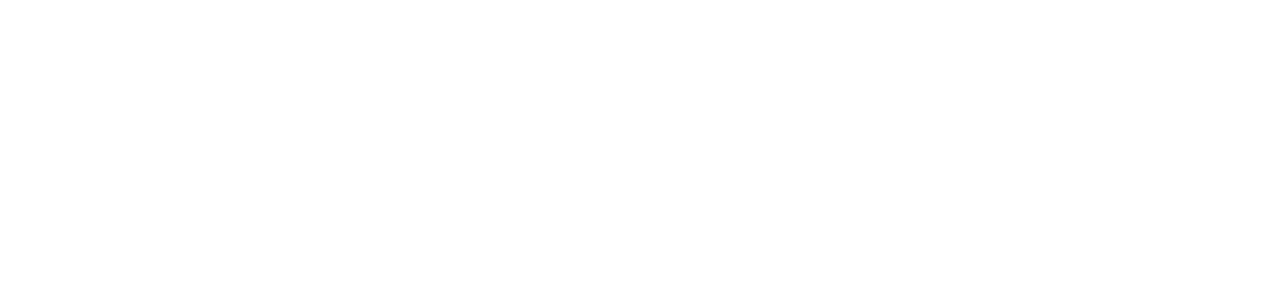
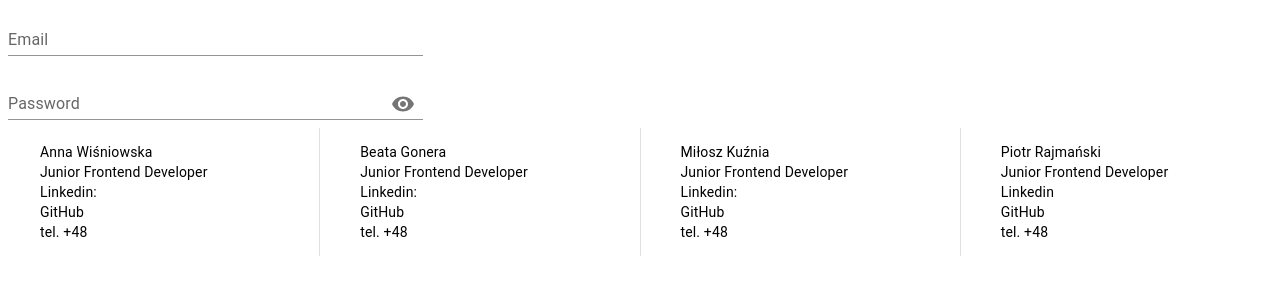
Before and after one commit to rajmanski/BookShare, a React (Create React App) app: page /singin in a window 1280 px wide. Before the commit this address had no page. Shown: the top 300 px of the page. Built offline with nearby package versions, Linux system fonts and the light colour scheme.

Commit message:
Początek komponentu LoginPage/singin

```diff
--- a/src/App.tsx
+++ b/src/App.tsx
@@ -3,6 +3,7 @@
 import { RegisterPage } from './components/RegisterPage/RegisterPage';
 import { MyBooksPage } from './components/authorised/MyBooksPage/MyBooksPage';
 import { Routes, Route } from 'react-router-dom'
+import { LoginPage } from './components/LoginPage/LoginPage';
 
 function App() {
   return (
@@ -12,6 +13,7 @@
       <Route path='/' element={<HomePage/>}></Route>
       <Route path='/signup' element={<RegisterPage/>}></Route>
       <Route path='/mybooks' element={<MyBooksPage/>}></Route>
+      <Route path='/singin' element={<LoginPage/>}/>
       </Routes>
     </div>
 
--- /dev/null
+++ b/src/components/LoginPage/LoginPage.tsx
@@ -0,0 +1,86 @@
+import Box from '@mui/material/Box';
+import TextField from '@mui/material/TextField';
+import InputLabel from '@mui/material/InputLabel';
+import Input from '@mui/material/Input';
+import InputAdornment from '@mui/material/InputAdornment';
+import IconButton from '@mui/material/IconButton';
+import Visibility from '@mui/icons-material/Visibility';
+import VisibilityOff from '@mui/icons-material/VisibilityOff';
+import FormControl from '@mui/material/FormControl';
+import { Footer } from '../Footer/Footer'
+import { useState } from 'react';
+
+export const LoginPage = () => {
+
+    interface State {
+        amount: string;
+        password: string;
+        weight: string;
+        weightRange: string;
+        showPassword: boolean;
+    }
+
+    const [values, setValues] = useState<State>({
+        amount: '',
+        password: '',
+        weight: '',
+        weightRange: '',
+        showPassword: false,
+    });
+
+    const [email, setEmail] = useState('')
+    const [password, setPassword] = useState('')
+
+    const handleChange =
+    (prop: keyof State) => (event: React.ChangeEvent<HTMLInputElement>) => {
+      setValues({ ...values, [prop]: event.target.value });
+      setPassword(event.target.value)
+    };
+
+    const handleClickShowPassword = () => {
+        setValues({
+          ...values,
+          showPassword: !values.showPassword,
+        });
+      };
+
+      const handleMouseDownPassword = (event: React.MouseEvent<HTMLButtonElement>) => {
+        event.preventDefault();
+    };
+
+    return (
+        <div className='login-page-container'>
+             <Box
+      component="form"
+      sx={{'& > :not(style)': { m: 1, width: '415px' },}}
+      noValidate
+      autoComplete="off">
+
+    <TextField id="register-form-email" label="Email" variant="standard" className="register-page-input" onChange={(e) => setEmail(e.target.value)} />
+    </Box>
+
+    <FormControl fullWidth sx={{ m: 1 }} variant="standard">
+    <InputLabel htmlFor="register-form-password">Password</InputLabel>
+    <Input
+      className="register-form-input"
+      id="register-form-password"
+      type={values.showPassword ? 'text' : 'password'}
+      value={values.password}
+      onChange={handleChange('password')}
+      endAdornment={
+          <InputAdornment position="end">
+            <IconButton
+              aria-label="toggle password visibility"
+              onClick={handleClickShowPassword}
+              onMouseDown={handleMouseDownPassword}
+            >
+              {values.showPassword ? <VisibilityOff /> : <Visibility />}
+            </IconButton>
+          </InputAdornment>
+        }
+      />
+    </FormControl>
+    <Footer />
+        </div>
+    )
+}
```
